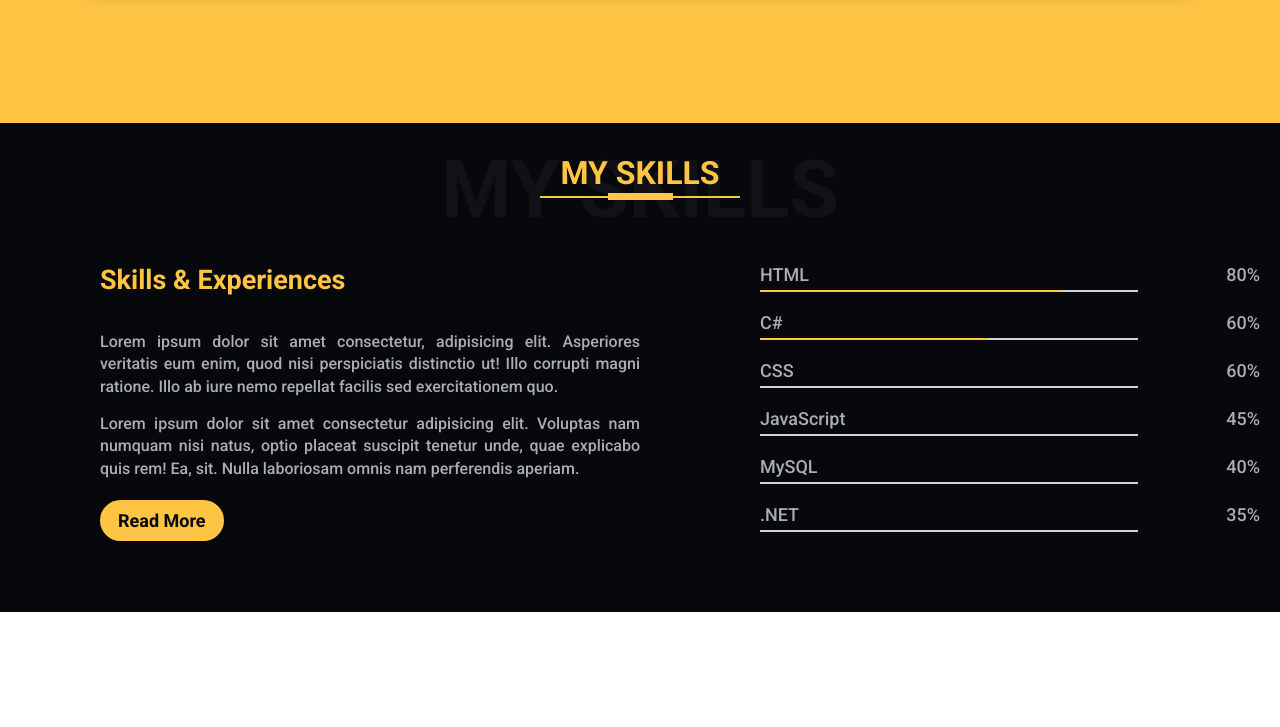
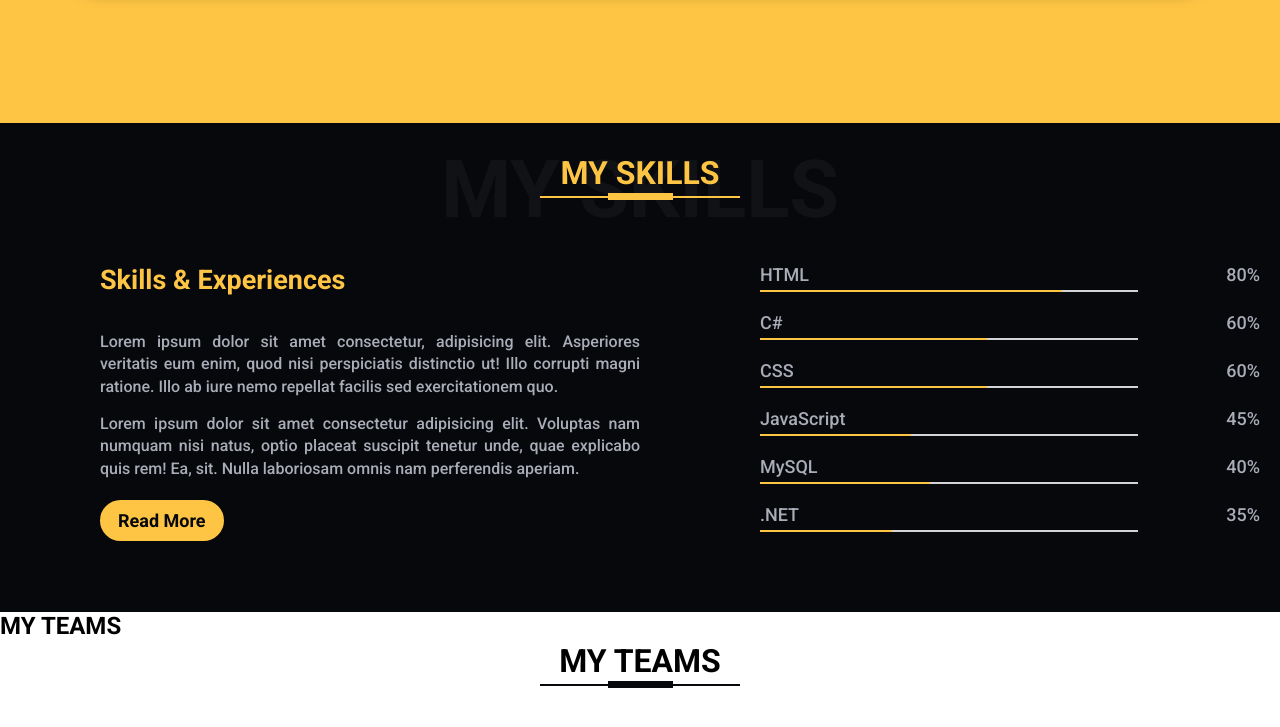
Before and after one commit to ngazdic/My_Portfolio_Website, a plain HTML site: page index.html in a window 1280 px wide. Shown: the part 2092-2819 px from the top of the page. Before the commit the page ends 2704 px from the top, so only its background shows below. Drawn offline with nearby package versions, Linux system fonts and the light colour scheme; no server answers.

Commit message:
lines added to the class line, started with Teams section

```diff
--- a/app.css
+++ b/app.css
@@ -519,3 +519,19 @@ section h2 {
 .skills .skill-content .column-right .csharp::before {
 	width: 60%;
 }
+
+.skills .skill-content .column-right .css::before {
+	width: 60%;
+}
+
+.skills .skill-content .column-right .js::before {
+	width: 40%;
+}
+
+.skills .skill-content .column-right .sql::before {
+	width: 45%;
+}
+
+.skills .skill-content .column-right .net::before {
+	width: 35%;
+}
--- a/index.html
+++ b/index.html
@@ -211,7 +211,7 @@
 								<span>.NET</span>
 								<span>35%</span>
 							</div>
-							<div class="line .net"></div>
+							<div class="line net"></div>
 						</div>
 					</div>
 				</div>
@@ -219,7 +219,22 @@
 
 		</section>
 
+		<!-- Teams Section Styling -->
 
+       <section id="teams" class="teams">
+		<h1>MY TEAMS</h1>
+		<div class="container">
+        <h5 class="title text-center m-heading text-secondary">MY TEAMS</h5>
+		<div class="carousel">
+			<div class="card">
+				<div class="box">
+
+				</div>
+			</div>
+		</div>
+
+		</div>
+	   </section>
 
 
 
```
